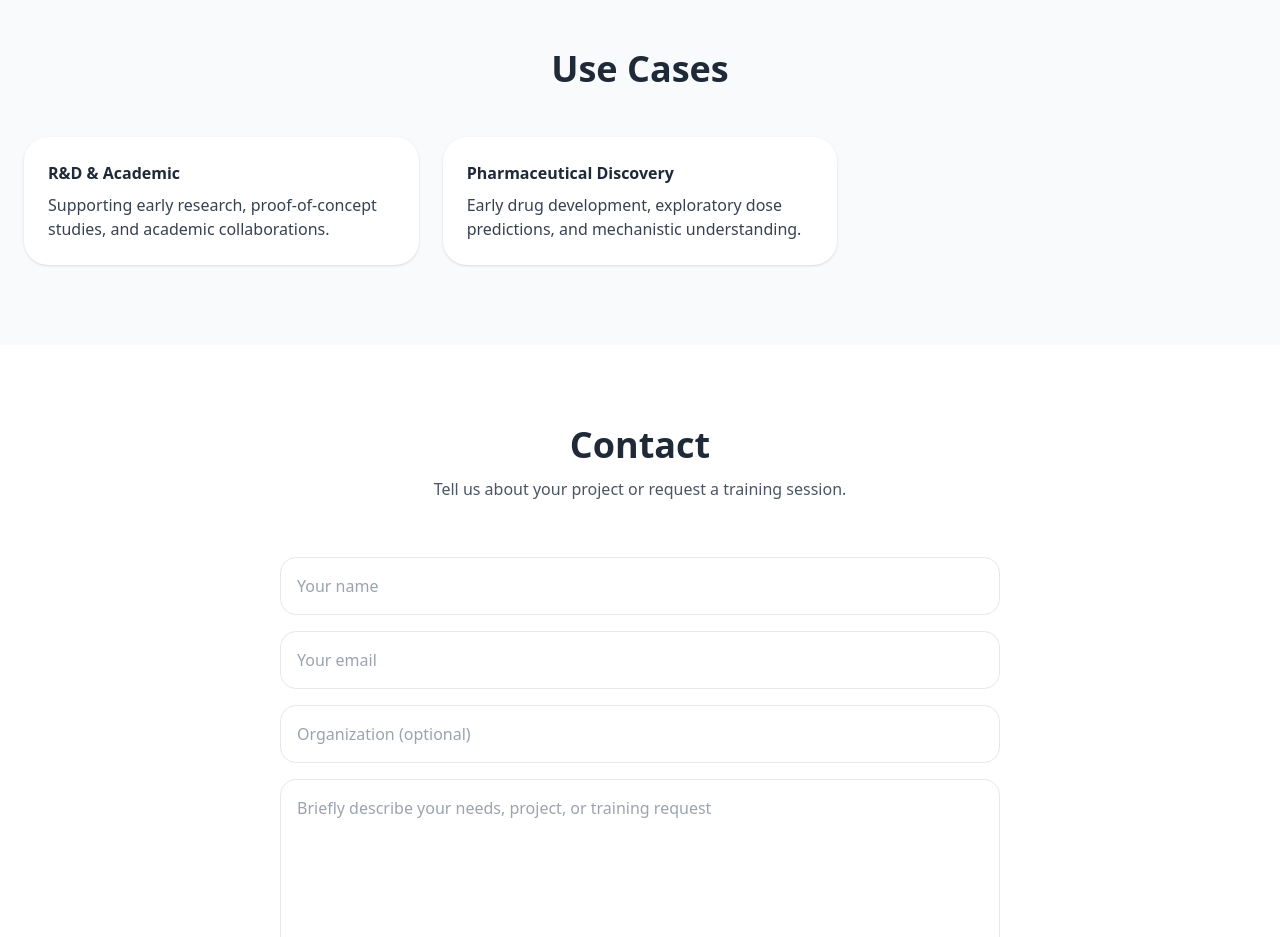
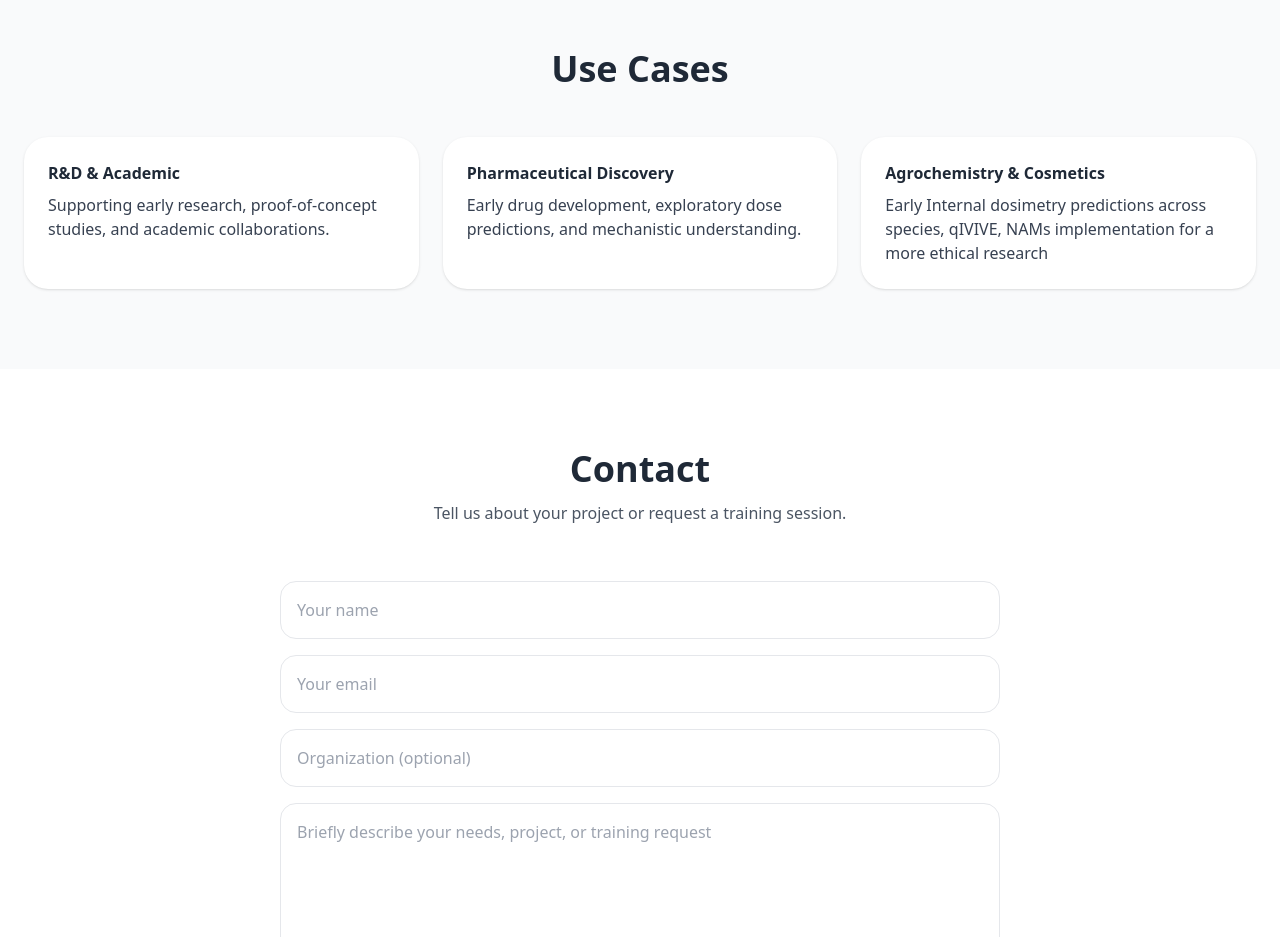
Before and after one commit to PharmaPrecision/pharmaprecision-hub, a website: page index.html in a window 1280 px wide. Shown: the part 1600-2537 px from the top of the page. Drawn offline with nearby package versions, Linux system fonts and the light colour scheme.

Commit message:
Update site

```diff
--- a/index.html
+++ b/index.html
@@ -96,6 +96,10 @@
         <h4 class="font-semibold">Pharmaceutical Discovery</h4>
         <p class="text-gray-700 mt-2">Early drug development, exploratory dose predictions, and mechanistic understanding.</p>
       </div>
+            <div class="rounded-3xl bg-white shadow p-6">
+        <h4 class="font-semibold">Agrochemistry & Cosmetics </h4>
+        <p class="text-gray-700 mt-2">Early Internal dosimetry predictions across species, qIVIVE, NAMs implementation for a more ethical research</p>
+      </div>
     </div>
   </section>
 
```
